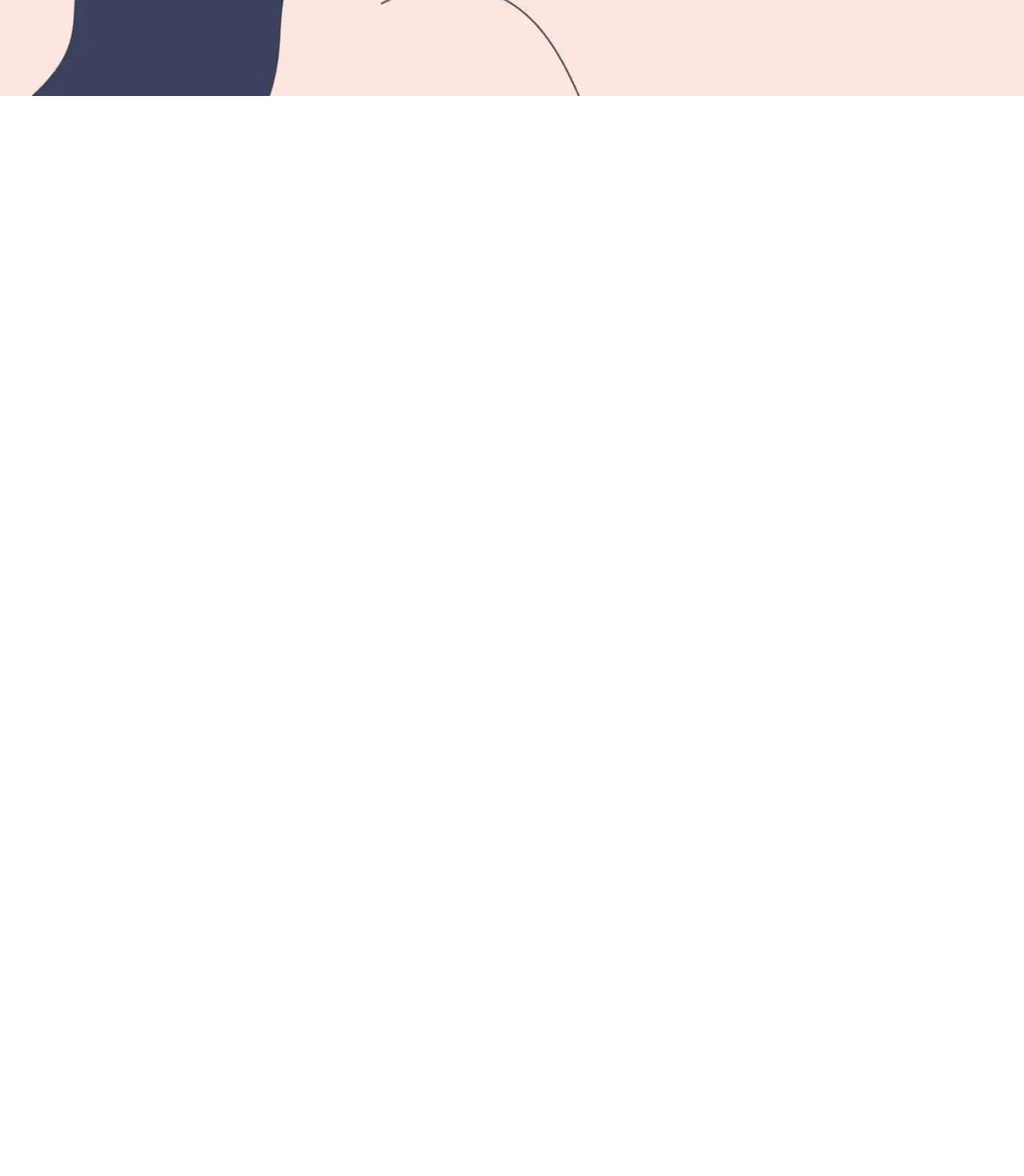
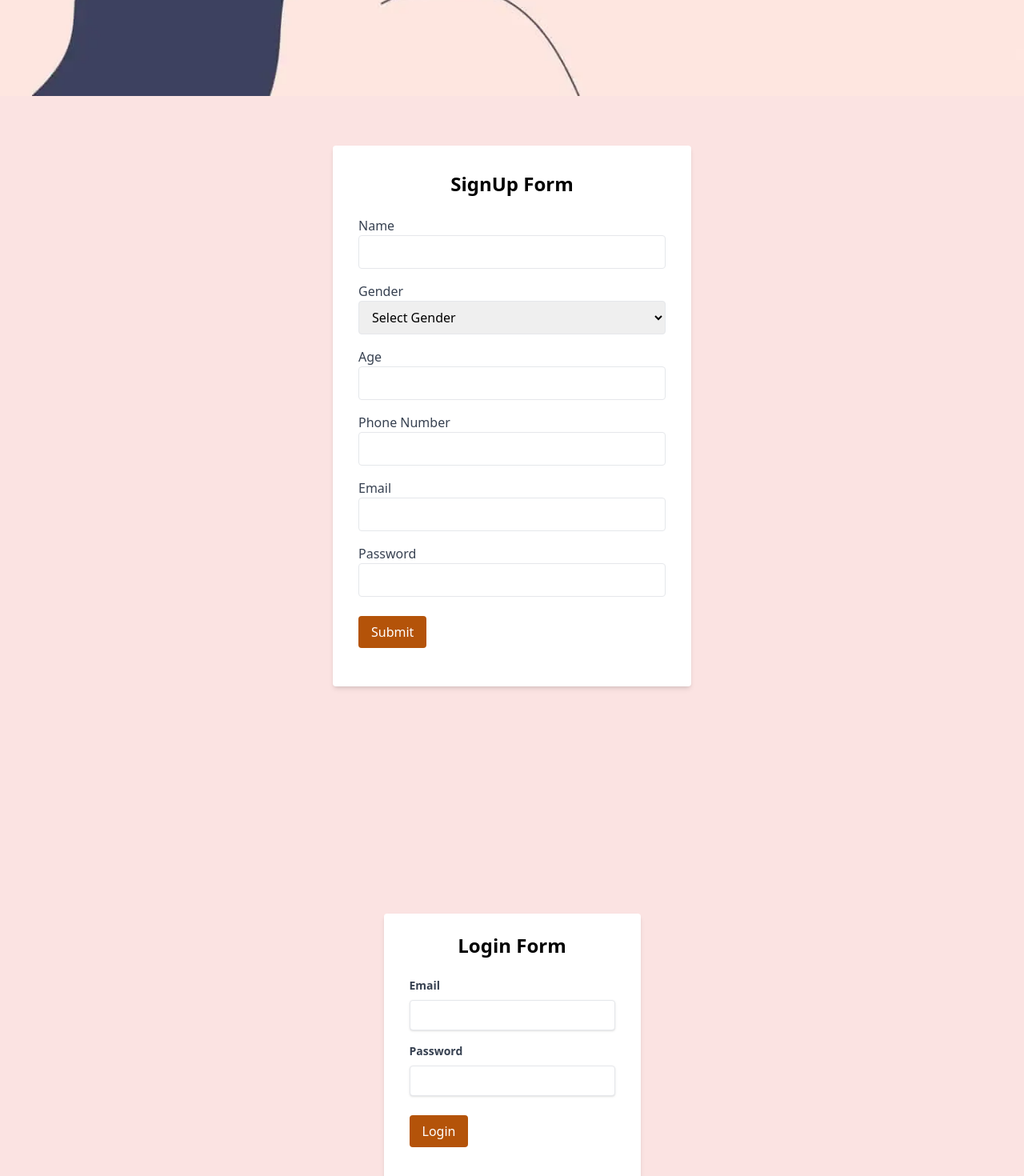
Before and after one commit to Deeksha-verma/MindBridge2, a React (Vite) app in the folder MindBridge/: page / in a window 1280 px wide. Shown: the part 680-2150 px from the top of the page at 80% size. Before the commit the page ends 800 px from the top, so only its background shows below. Built offline with nearby package versions, Linux system fonts and the light colour scheme.

Commit message:
Added login and signup pages

```diff
--- a/MindBridge/src/App.jsx
+++ b/MindBridge/src/App.jsx
@@ -3,12 +3,16 @@ import reactLogo from './assets/react.svg'
 import viteLogo from '/vite.svg'
 import './App.css'
 import LandingPage from './LandingPage'
+import SignupForm from './SignupForm'
+import LoginForm from './LoginForm'
 function App() {
 
 
   return (
     <>
     <LandingPage/>
+    <SignupForm/>
+    <LoginForm/>
     </>
   )
 }
--- a/MindBridge/src/LandingPage.jsx
+++ b/MindBridge/src/LandingPage.jsx
@@ -9,7 +9,7 @@ export default function LandingPage(){
     return(
         <div className="relative bg-cover bg-center h-screen" style={{ backgroundImage: `url(${backgroundImage})` }}>
             <div className='absolute bottom-32 right-14'>
-            <h1 className="font-bold text-4xl mb-3">It's Okay To Not Be Okay</h1>
+            <h1 className="font-bold text-4xl mb-3 h-11 animate-typewriter overflow-hidden whitespace-nowrap border-r-4 border-black">It's Okay To Not Be Okay</h1>
             <p className="text-xl mb-3">
                 Healing begins with a conversation. Don't suffer in silence.<br></br>
                 Take this free Questionaire...
--- /dev/null
+++ b/MindBridge/src/LoginForm.jsx
@@ -0,0 +1,104 @@
+import React, { useState } from 'react';
+import Button from './Button';
+
+export default function LoginForm(){
+  const [formData, setFormData] = useState({
+    email: '',
+    password: '',
+  });
+
+  const [errors, setErrors] = useState({});
+
+  // Function to handle form input changes
+  const handleChange = (e) => {
+    const { name, value } = e.target;
+    setFormData({
+      ...formData,
+      [name]: value,
+    });
+  };
+
+  // Email validation function
+  const validateEmail = (email) => {
+    const emailRegex = /^[^\s@]+@[^\s@]+\.[^\s@]+$/;
+    return emailRegex.test(email);
+  };
+
+  // Form validation function
+  const validateForm = () => {
+    const newErrors = {};
+
+    if (!formData.email) {
+      newErrors.email = 'Email is required.';
+    } else if (!validateEmail(formData.email)) {
+      newErrors.email = 'Email is not valid.';
+    }
+
+    if (!formData.password) {
+      newErrors.password = 'Password is required.';
+    }
+
+    setErrors(newErrors);
+    return Object.keys(newErrors).length === 0;
+  };
+
+  // Handle form submission
+  const handleSubmit = (e) => {
+    e.preventDefault();
+    if (validateForm()) {
+      console.log('Form submitted:', formData);
+      alert('Signup successful!');
+      // You can perform additional actions here, such as sending data to a server
+    } else {
+      console.log('Form has errors.');
+    }
+  };
+
+  return (
+    <div className="flex items-center justify-center h-screen bg-skin">
+      <form
+        className="bg-white shadow-md rounded px-8 pt-6 pb-8 mb-4"
+        onSubmit={handleSubmit}
+      >
+         <h2 className="text-2xl font-bold mb-6 text-center">Login Form</h2>
+        <div className="mb-4">
+          <label className="block text-gray-700 text-sm font-bold mb-2">
+            Email
+          </label>
+          <input
+            type="email"
+            name="email"
+            value={formData.email}
+            onChange={handleChange}
+            className={`shadow appearance-none border rounded w-full py-2 px-3 text-gray-700 leading-tight focus:outline-none focus:shadow-outline ${
+              errors.email ? 'border-red-500' : ''
+            }`}
+          />
+          {errors.email && (
+            <p className="text-red-500 text-xs italic">{errors.email}</p>
+          )}
+        </div>
+        <div className="mb-6">
+          <label className="block text-gray-700 text-sm font-bold mb-2">
+            Password
+          </label>
+          <input
+            type="password"
+            name="password"
+            value={formData.password}
+            onChange={handleChange}
+            className={`shadow appearance-none border rounded w-full py-2 px-3 text-gray-700 leading-tight focus:outline-none focus:shadow-outline ${
+              errors.password ? 'border-red-500' : ''
+            }`}
+          />
+          {errors.password && (
+            <p className="text-red-500 text-xs italic">{errors.password}</p>
+          )}
+        </div>
+        <div className="flex items-center justify-between">
+          <Button text='Login' onClick={handleSubmit}/>
+        </div>
+      </form>
+    </div>
+  );
+};
--- /dev/null
+++ b/MindBridge/src/SignupForm.jsx
@@ -0,0 +1,164 @@
+
+import React, { useState } from 'react';
+import Button from './Button';
+
+export default function SignupForm(){
+  const [formData, setFormData] = useState({
+    name: '',
+    gender: '',
+    age: '',
+    number: '',
+    email: '',
+    password:'',
+  });
+
+  const handleChange = (e) => {
+    setFormData({
+      ...formData,
+      [e.target.name]: e.target.value,
+    });
+  };
+
+  const validateForm = () => {
+    const { name, gender, age, number, email, password } = formData;
+
+    // Check if all fields are filled
+    if (!name || !gender || !age || !number || !email || !password) {
+      alert('Please fill in all required fields.');
+      return false;
+    }
+
+    // Validate name (should not contain numbers or special characters)
+    const nameRegex = /^[a-zA-Z\s]+$/;
+    if (!nameRegex.test(name)) {
+      alert('Please enter a valid name. Only letters and spaces are allowed.');
+      return false;
+    }
+
+    // Validate phone number (should contain only digits and be 10 digits long)
+    const phoneRegex = /^\d{10}$/;
+    if (!phoneRegex.test(number)) {
+      alert('Please enter a valid phone number. It should be exactly 10 digits.');
+      return false;
+    }
+
+    // Validate email using a regex pattern
+    const emailRegex = /^[^\s@]+@[^\s@]+\.[^\s@]+$/;
+    if (!emailRegex.test(email)) {
+      alert('Please enter a valid email address.');
+      return false;
+    }
+
+    // Validate age (should be a positive number)
+    if (age <= 0) {
+      alert('Please enter a valid age.');
+      return false;
+    }
+
+    return true;
+  };
+
+  const handleSubmit = (e) => {
+    e.preventDefault();
+
+    // Validate form fields
+    if (!validateForm()) {
+      return;
+    }
+
+    // If all fields are valid, proceed with form submission
+    console.log('Form submitted:', formData);
+    alert('Form submitted successfully!');
+  };
+
+  return (
+    <div className="min-h-screen flex items-center justify-center bg-skin">
+      <form
+        onSubmit={handleSubmit}
+        className="bg-white p-8 rounded shadow-md w-full max-w-md"
+      >
+        <h2 className="text-2xl font-bold mb-6 text-center">SignUp Form</h2>
+
+        <div className="mb-4">
+          <label className="block text-gray-700">Name</label>
+          <input
+            type="text"
+            name="name"
+            value={formData.name}
+            onChange={handleChange}
+            className="w-full px-3 py-2 border rounded"
+            required
+          />
+        </div>
+
+        <div className="mb-4">
+          <label className="block text-gray-700">Gender</label>
+          <select
+            name="gender"
+            value={formData.gender}
+            onChange={handleChange}
+            className="w-full px-3 py-2 border rounded"
+            required
+          >
+            <option value="">Select Gender</option>
+            <option value="male">Male</option>
+            <option value="female">Female</option>
+            <option value="other">Other</option>
+          </select>
+        </div>
+
+        <div className="mb-4">
+          <label className="block text-gray-700">Age</label>
+          <input
+            type="number"
+            name="age"
+            value={formData.age}
+            onChange={handleChange}
+            className="w-full px-3 py-2 border rounded"
+            required
+          />
+        </div>
+
+        <div className="mb-4">
+          <label className="block text-gray-700">Phone Number</label>
+          <input
+            type="tel"
+            name="number"
+            value={formData.number}
+            onChange={handleChange}
+            className="w-full px-3 py-2 border rounded"
+            required
+          />
+        </div>
+
+        <div className="mb-4">
+          <label className="block text-gray-700">Email</label>
+          <input
+            type="email"
+            name="email"
+            value={formData.email}
+            onChange={handleChange}
+            className="w-full px-3 py-2 border rounded"
+            required
+          />
+        </div>
+
+        <div className="mb-4">
+          <label className="block text-gray-700">Password</label>
+          <input
+            type="password"
+            name="password"
+            value={formData.password}
+            onChange={handleChange}
+            className="w-full px-3 py-2 border rounded"
+            required
+          />
+        </div>
+
+        <div className="mt-6">
+          <Button text="Submit" onClick={handleSubmit}/>
+        </div>
+      </form>
+    </div>
+  );
+};
--- a/MindBridge/tailwind.config.js
+++ b/MindBridge/tailwind.config.js
@@ -3,7 +3,24 @@ export default {
   content: ["./index.html",
     "./src/**/*.{js,jsx,ts,tsx}",],
   theme: {
-    extend: {},
+    extend: {
+      colors: {
+        skin: '#FBE3E2', // Peach or skin-like shade
+      },
+      animation: {
+        typewriter: 'typewriter 4s steps(22) 1s normal both, blink 1s step-end 4s 1 normal forwards',
+      },
+      keyframes: {
+        typewriter: {
+          '0%': { width: '0ch' },
+          '100%': { width: '21ch' },
+        },
+        blink: {
+          '0%, 100%': { borderColor: 'transparent' },
+          '50%': { borderColor: 'black' },
+        },
+      },
+    },
   },
   plugins: [],
 }
```
